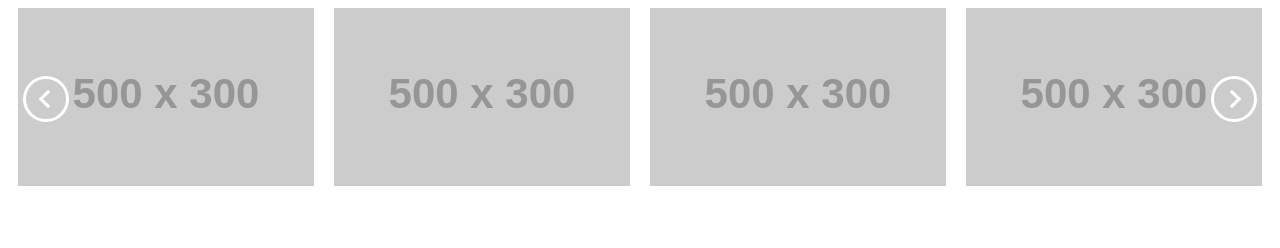
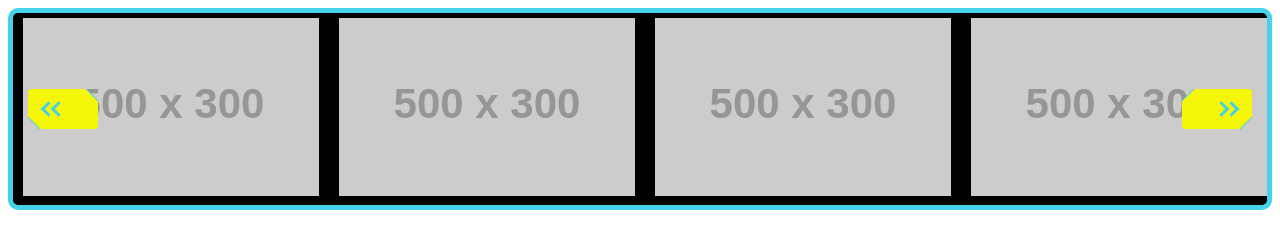
Before and after one commit to vadsonio/JSnativeSlider, a plain HTML site: page index.html in a window 1280 px wide. Both pictures are taken after a click on the element 1234 px from the left and 98 px from the top of the page. Drawn offline with Linux system fonts and the light colour scheme; placeholder pictures from the web are drawn by us.

Commit message:
added style to arrows

```diff
--- a/index.html
+++ b/index.html
@@ -4,6 +4,76 @@
 	<meta charset="UTF-8">
 	<meta name="viewport" content="width=device-width, initial-scale=1.0">
 	<title>Slider</title>
+	<style>
+		.prev-arrow1{
+			position: absolute;
+    		top: 50%;
+    		transform: translateY(-50%) rotate(45deg);
+		    left: 15px;
+		    width: 8px;
+		    height: 8px;
+		    border-left: 3px solid #44D3E7;
+		    border-bottom: 3px solid #44D3E7;
+		    z-index: 2;
+		}
+		.prev-arrow2{
+			position: absolute;
+    		top: 50%;
+    		transform: translateY(-50%) rotate(45deg);
+		    left: 15px;
+		    width: 8px;
+		    height: 8px;
+		    border-left: 3px solid #44D3E7;
+		    border-bottom: 3px solid #44D3E7;
+		    z-index: 2;
+		}
+		.arrow:not(.disabled) .prev-arrow2{
+			animation: .3s fadeToRight forwards;
+			animation-delay: .5s;
+		}
+		@keyframes fadeToRight{
+			from {
+				left: 15px;
+			}
+			to{
+				left: 25px;
+			}
+		}
+		.next-arrow1{
+			position: absolute;
+    		top: 50%;
+    		transform: translateY(-50%) rotate(-135deg);
+		    right: 15px;
+		    width: 8px;
+		    height: 8px;
+		    border-left: 3px solid #44D3E7;
+		    border-bottom: 3px solid #44D3E7;
+		    z-index: 2;
+		}
+		.next-arrow2{
+			position: absolute;
+    		top: 50%;
+    		transform: translateY(-50%) rotate(-135deg);
+		    right: 15px;
+		    width: 8px;
+		    height: 8px;
+		    border-left: 3px solid #44D3E7;
+		    border-bottom: 3px solid #44D3E7;
+		    z-index: 2;
+		}
+		.arrow:not(.disabled) .next-arrow2{
+			animation: .3s fadeToLeft forwards;
+			animation-delay: .5s;
+		}
+		@keyframes fadeToLeft{
+			from {
+				right: 15px;
+			}
+			to{
+				right: 25px;
+			}
+		}
+	</style>
 </head>
 <body>
 
@@ -106,6 +176,24 @@
 				arrowPrev = document.createElement("div"),
 				arrowNext = document.createElement("div");
 
+				let spanPrev = document.createElement("span");
+				spanPrev.classList.add("prev-arrow1");
+
+				let spanPrev2 = document.createElement("span");
+				spanPrev2.classList.add("prev-arrow2");
+
+				let spanNext = document.createElement("span");
+				spanNext.classList.add("next-arrow1");
+
+				let spanNext2 = document.createElement("span");
+				spanNext2.classList.add("next-arrow2");
+
+				arrowPrev.appendChild(spanPrev);
+				arrowPrev.appendChild(spanPrev2);
+
+				arrowNext.appendChild(spanNext);
+				arrowNext.appendChild(spanNext2);
+
 			[arrowPrev, arrowNext].forEach((item, index) => {
 				item.classList.add('arrow');
 				index === 0 ? item.classList.add('arrow-prev') : item.classList.add('arrow-next')
@@ -115,8 +203,8 @@
 			scene.append(arrowNext);
 		}
 		Slider.prototype.createCSS = function(arrowsStatus){
-			let sceneCSS = `#sliderHere{position:relative;overflow:hidden;}\n#sliderWrapper{display:flex;position:relative;transition:.3s;}\n#sliderWrapper>div{flex-grow:0;flex-shrink:0;margin-right: ${this.SETTINGS.marginRight/2}px;margin-left: ${this.SETTINGS.marginRight/2}px}\n#sliderWrapper>div img{width:100%;height: auto}`,
-				arrowsCSS = `\n.arrow{width: 40px;height: 40px;position: absolute;top: 50%;transform: translateY(-50%);background: transparent;border-radius: 50%;border: 3px solid #fff;z-index:1;cursor:pointer;}\n.arrow-prev{left: ${this.SETTINGS.marginRight/2+5}px;}\n.arrow.arrow-prev:after{position: absolute;top: 50%;left: 55%;transform: translate(-50%, -50%) rotate(45deg);content: "";display: inline-block;width: 10px;height: 10px;border-left: 3px solid #fff;border-bottom: 3px solid #fff;}\n.arrow-next{right: ${this.SETTINGS.marginRight/2+5}px;}\n.arrow.arrow-next:after{position: absolute;top: 50%;left: 45%;transform: translate(-50%, -50%) rotate(-135deg);content: "";display: inline-block;width: 10px;height: 10px;border-left: 3px solid #fff;border-bottom: 3px solid #fff;}\n.arrow.disabled{visibility: hidden;}`,
+			let sceneCSS = `#sliderHere{position:relative;overflow:hidden;background: #010103;padding: 5px 0;border: 5px solid #44D3E7;border-radius: 10px;box-sizing: border-box;}\n#sliderWrapper{display:flex;position:relative;transition:.3s;}\n#sliderWrapper>div{flex-grow:0;flex-shrink:0;margin-right: ${this.SETTINGS.marginRight/2}px;margin-left: ${this.SETTINGS.marginRight/2}px}\n#sliderWrapper>div img{width:100%;height: auto}`,
+				arrowsCSS = `\n.arrow{width: 70px;height: 40px;position: absolute;top: 50%;transform: translateY(-50%);background: transparent;border-radius: 3px;z-index: 1;cursor: pointer;overflow: hidden;}\n.arrow-prev{left: ${this.SETTINGS.marginRight/2+5}px;}\n.arrow.arrow-prev:after{position: absolute;top: 50%;left: 35px;transform: translate(-50%, -50%) rotate(45deg);content: "";display: inline-block;width: 200px;height: 60px;background: #F5F60A;}\n.arrow.arrow-prev:before {position: absolute;top: 50%;left: 35px;;transform: translate(-50%, -50%) rotate(45deg);content: "";display: inline-block;width: 200px;height: 62px;background: #44D3E7;}\n.arrow-next{right: ${this.SETTINGS.marginRight/2+5}px;}\n.arrow.arrow-next:after{position: absolute;top: 50%;left: 35px;transform: translate(-50%, -50%) rotate(-45deg);content: "";display: inline-block;width: 200px;height: 60px;background: #F5F60A;}\n.arrow.disabled{visibility: hidden;}.arrow.arrow-next:before {position: absolute;top: 50%;left: 35px;transform: translate(-50%, -50%) rotate(-45deg);content: "";display: inline-block;width: 200px;height: 62px;background: #44D3E7;}`,
 				mainCSS = '';
 
 			arrowsStatus ? mainCSS = `${sceneCSS}${arrowsCSS}` : mainCSS = sceneCSS;
```
